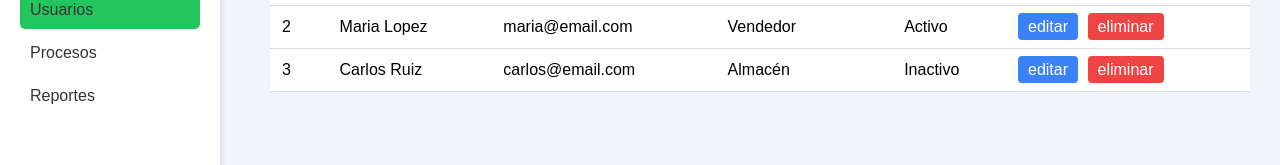
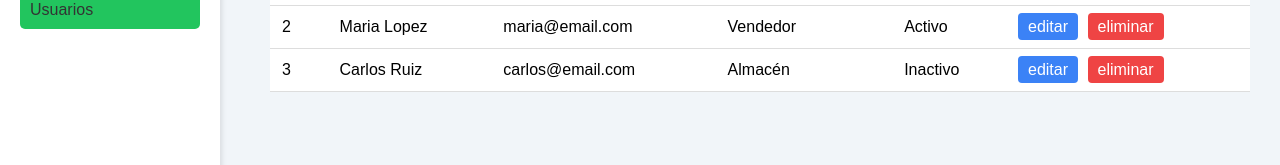
Before and after one commit to juancuellarra-prog/INVENTARIO-DEPORTIVO, a plain HTML site: page usuarios.html in a window 1280 px wide. Shown: the part 191-356 px from the top of the page. Drawn offline with Linux system fonts and the light colour scheme.

Commit message:
Fix HTML formatting and structure

```diff
--- a/usuarios.html
+++ b/usuarios.html
@@ -17,8 +17,7 @@
 <a href="dashboard.html">Inicio</a>
 <a href="productos.html">Productos</a>
 <a href="usuarios.html" class="active">Usuarios</a>
-<a href="procesos.html">Procesos</a>
-<a href="reportes.html">Reportes</a>
+
 
 </div>
 
```
